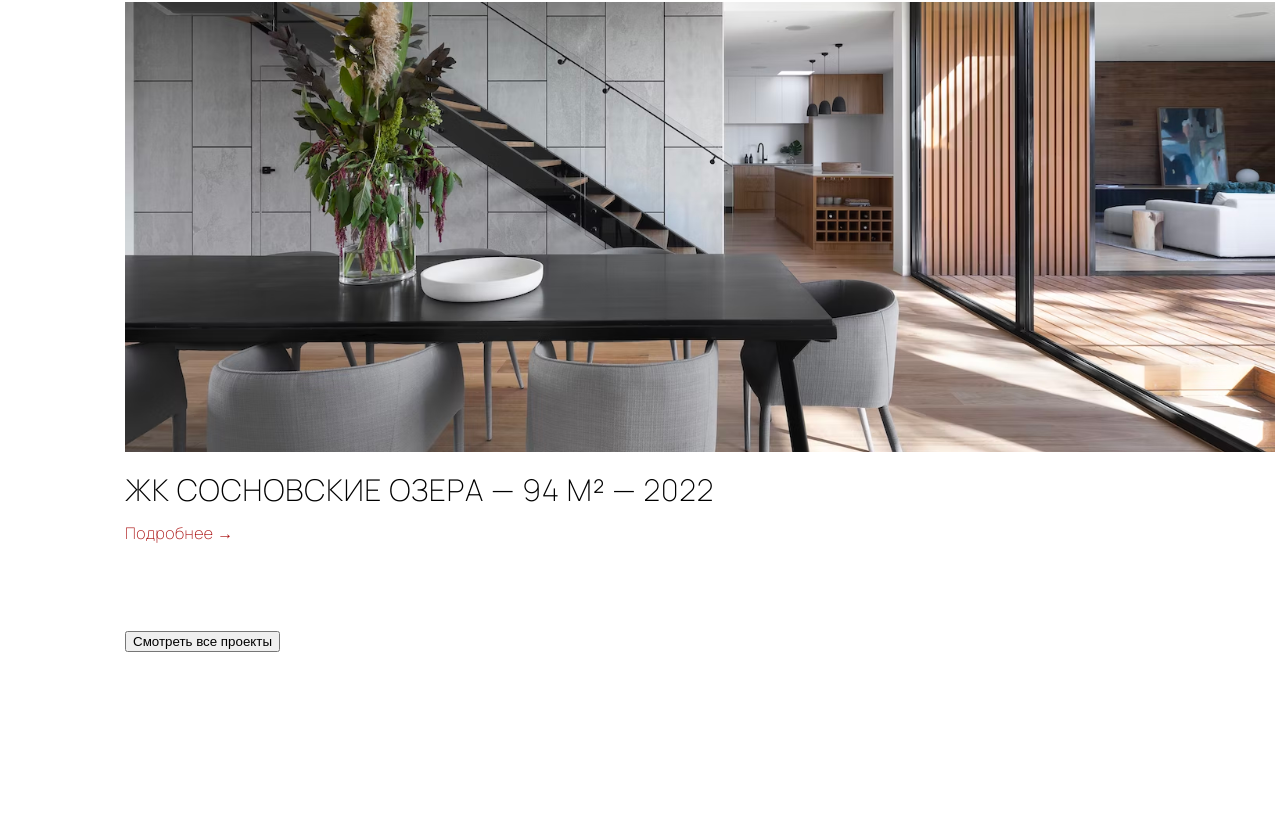
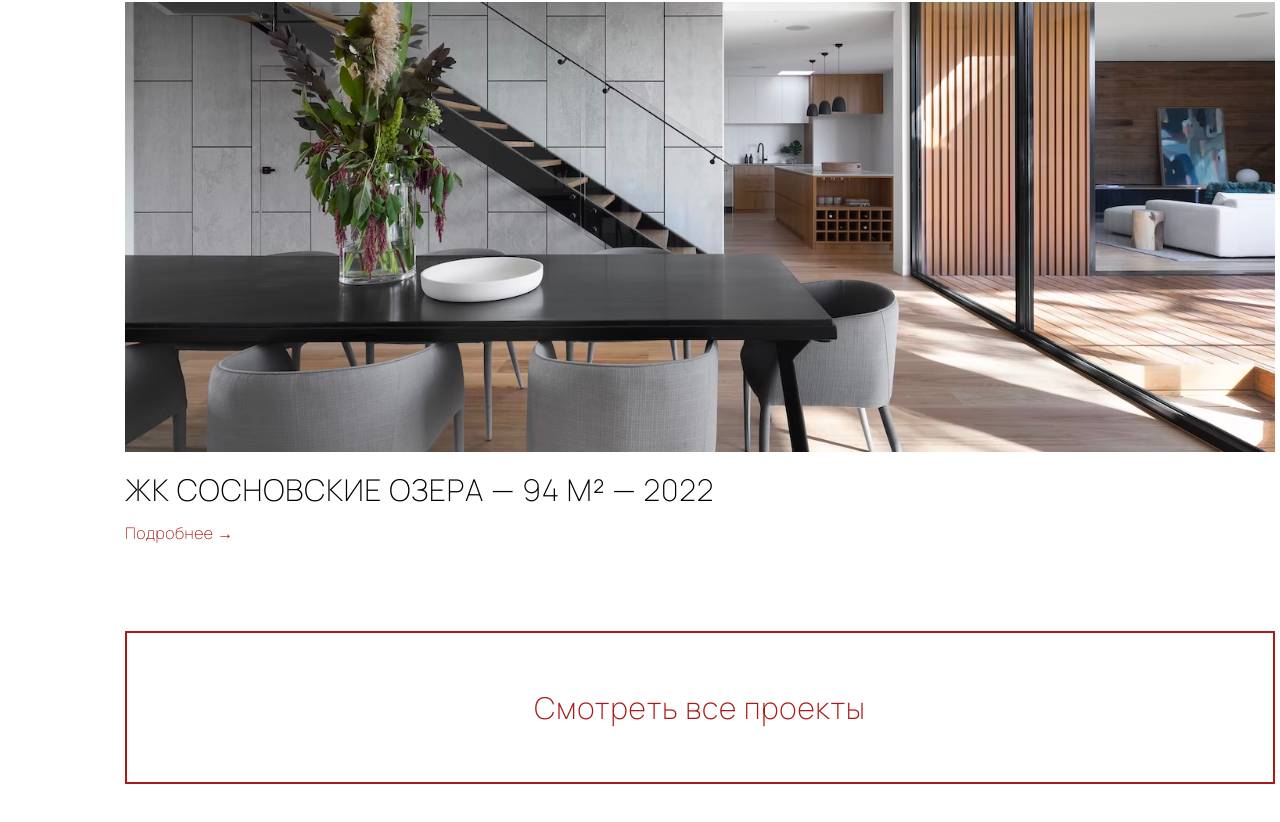
Before and after one commit to KILADELPHIA/metrika_landing, a plain HTML site: page index.html in a window 1280 px wide. Shown: the part 2969-3791 px from the top of the page. Before the commit the page ends 3621 px from the top, so only its background shows below. Drawn offline with Linux system fonts and the light colour scheme.

Commit message:
add_second_button

```diff
--- a/styles/styles.css
+++ b/styles/styles.css
@@ -162,5 +162,27 @@ body {
 }
 
 .item__button__more {
+    border-style: solid;
+    display: block;
+    width: 1150px;
+    height: 153px;
+    margin-bottom: 150px;
+    cursor: pointer;
 
+    font-family: Manrope;
+    font-weight: 200;
+    font-size: 30px;
+    line-height: 41px;
+    letter-spacing: 0.03em;
+
+
+    background-image: none;
+    border-color: #AD1818;
+    background-color: white;
+    color: #AD1818;
 }
+
+.item__button__more:hover {
+    background-color: #AD1818;
+    color: white;
+}
```
